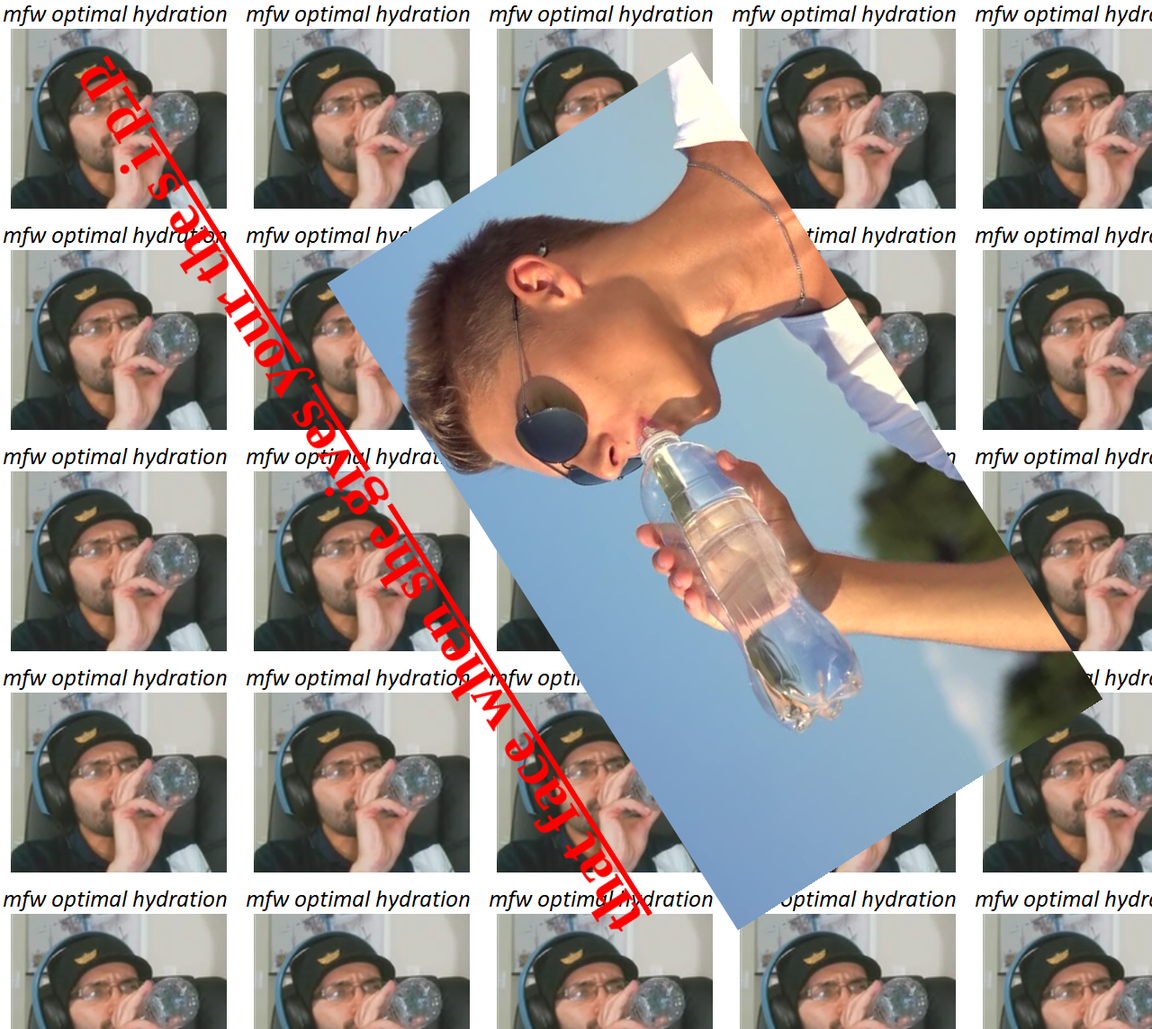
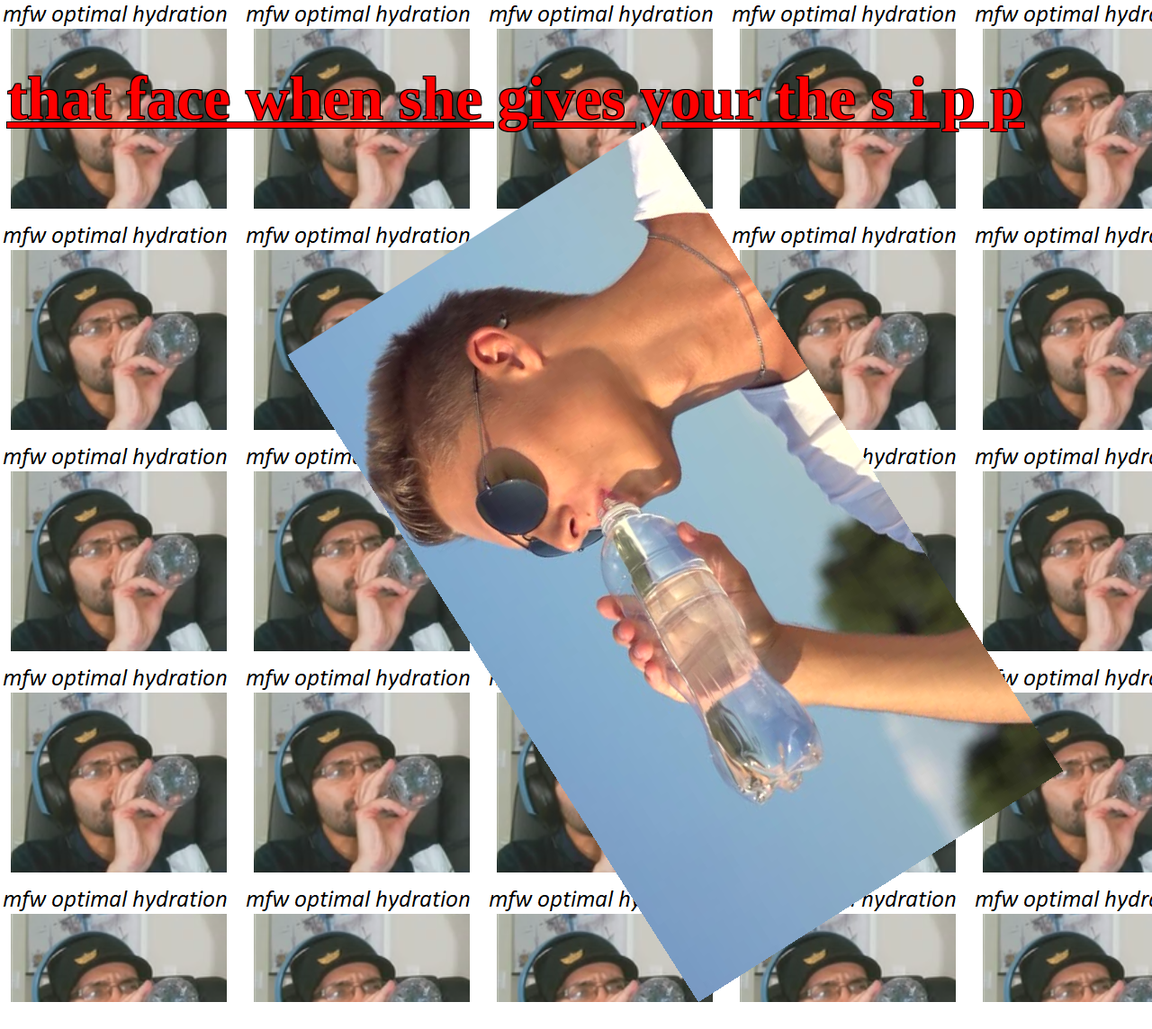
Before and after one commit to therealtenndex/therealtenndex.github.io, a PHP site: page / in a window 1280 px wide. Shown: the whole page at 90% size. After the commit the page ends 1114 px from the top, so only its background shows below. Run offline with PHP 8.4, Linux system fonts and the light colour scheme.

Commit message:
Update style.css

```diff
--- a/style.css
+++ b/style.css
@@ -7,11 +7,8 @@
 		1px -1px 0 #000,
 		-1px 1px 0 #000,
 		1px 1px 0 #000
-
-  align-items: center;
-  text-align: center;
 }
-body {
+div {
     -webkit-animation:spin 10s linear infinite;
     -moz-animation:spin 10s linear infinite;
     animation:spin 10s linear infinite;
```
